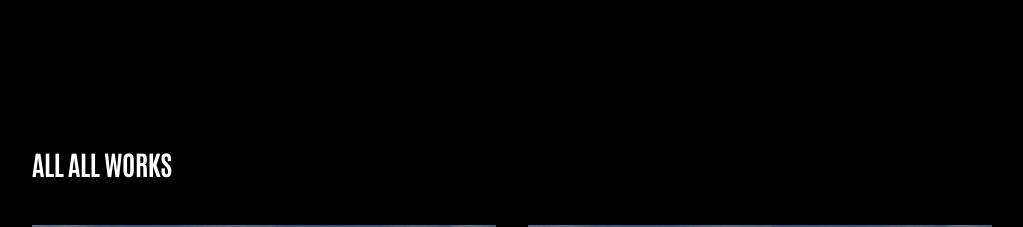
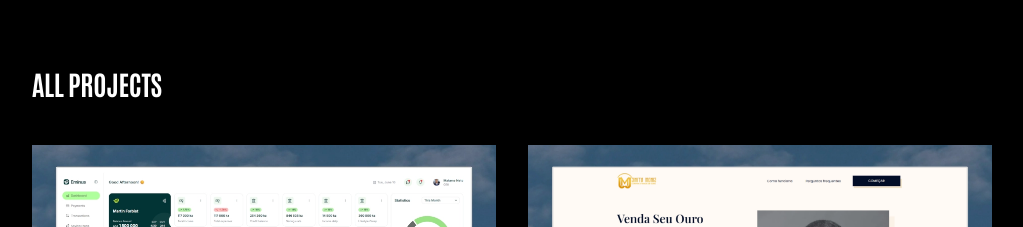
Before and after one commit to makeneto/makenedev, a React (Vite) app: page /work in a window 1280 px wide. Shown: the part 419-646 px from the top of the page, without its empty margins (128-1151 px from the left). Built offline with nearby package versions, Linux system fonts and the light colour scheme; a web font is replaced by a local one.

Commit message:
fix(work): update the Showcase section title to "Projects"

```diff
--- a/src/pages/Work.tsx
+++ b/src/pages/Work.tsx
@@ -14,9 +14,10 @@ export default function Work() {
       <DefaultHeader
         title="My Works"
         description="Some things you see and move on. Others stop you. Make you look twice. Make you wonder how they were made. That's the only kind of work that's worthwhile. Because attention isn't cheap everything competes for it at the same time. If your work doesn't create a pause, even for a second, then it's just noise with better typography."
+        isShowcase={true}
       />
 
-      <ShowcaseSection title="All Works" items={works} />
+      <ShowcaseSection title="Projects" items={works} />
       <WorkResume />
     </React.Fragment>
   )
```
